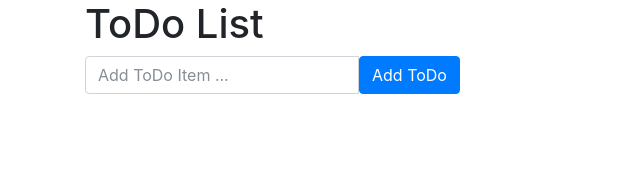
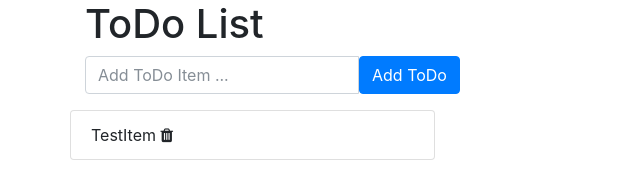
Before and after one commit to oliverwebr/dci-fbw6-todolist, a website: page index.html in a window 1280 px wide. Shown: the full height of the page, 0-640 px from the left. Drawn offline with Linux system fonts and the light colour scheme.

Commit message:
basic html layout completed

```diff
--- a/index.html
+++ b/index.html
@@ -24,6 +24,14 @@
             </div>
         </form>
         </div>
+        <div class="row">
+            <ul class="list-group col-4 mt-3">
+                <li class="list-group-item">
+                    <span class="todo_item">TestItem</span>
+                    <i class="fa fa-trash todo_delete" aria-hidden="true"></i>
+                </li>
+            </ul>
+        </div>
     </div>
 
 
```
